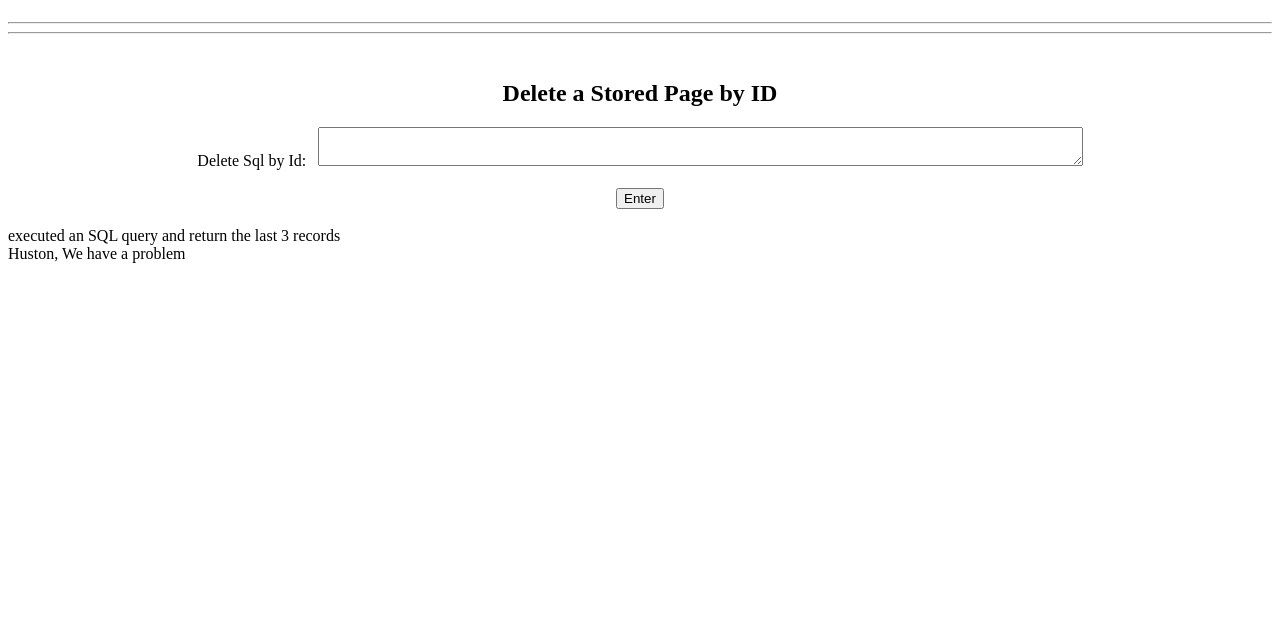
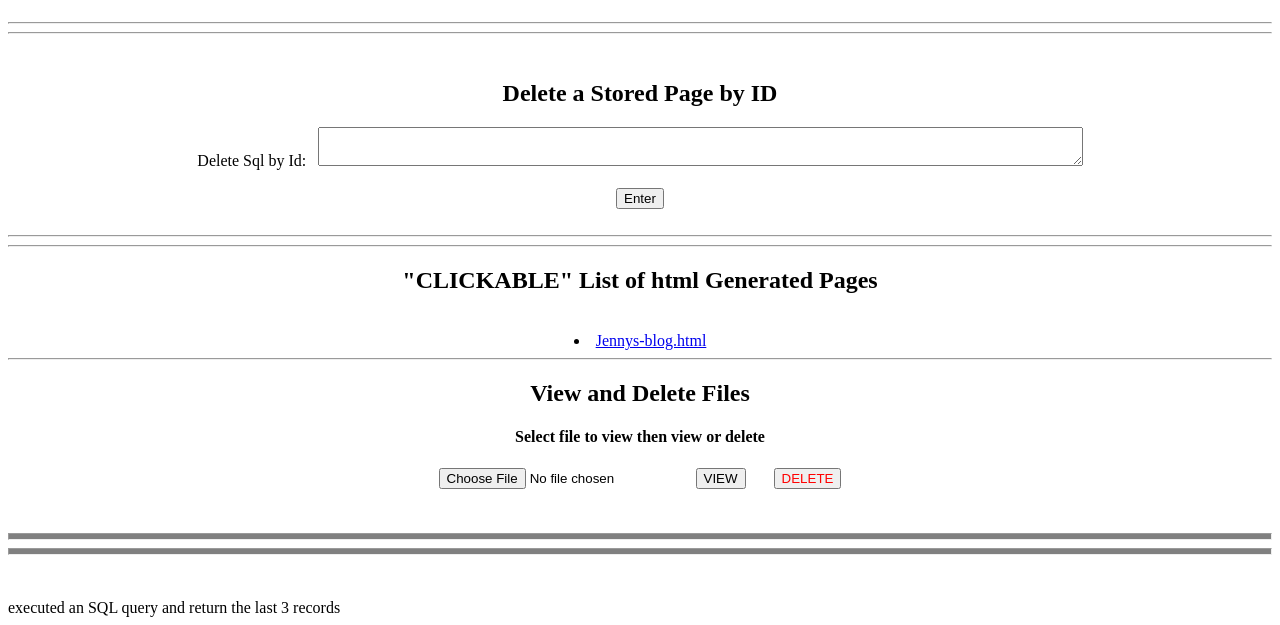
Before and after one commit to BlogBlocks/URL-DATA-HTML, a PHP site: page / in a window 1280 px wide. Shown: the part 1341-1966 px from the top of the page. Before the commit the page ends 1604 px from the top, so only its background shows below. Run offline with PHP 8.4, Linux system fonts and the light colour scheme; data comes from the database, SQL or seed files in the repository; some libraries are stand-ins or nearby versions.

Commit message:
Update index.php
Added directory view of html files and an html file delete function

```diff
--- a/index.php
+++ b/index.php
@@ -1,3 +1,4 @@
+
 
 <!DOCTYPE html>
 <html xmlns="http://www.w3.org/1999/xhtml" lang="en">
@@ -86,27 +87,66 @@
 					<br />
 					<br /> <input type="submit" name="deleteit" value="Enter" />
 				</form></center>
-				<br />
+				<br /><hr /><hr />
+<center><h2>"CLICKABLE" List of html Generated Pages</h2><br />
+<?php
+settype($thelist, "string");
+if ($handle = opendir('.')) {
+    while (false !== ($file = readdir($handle)))
+    {
+        if ($file != "." && $file != ".." && strtolower(substr($file, strrpos($file, '.') + 1)) == 'html')
+        {
+            $thelist .= '<li><a href="'.$file.'">'.$file.'</a></li>';
+        }
+    }
+echo $thelist;
+    closedir($handle);
+}
+?></center><hr />
+<center>
+<h2>View and Delete Files</h2>
+<h4>Select file to view then view or delete</h4>
+<form action="<?php echo $_SERVER['PHP_SELF']?>" method="post">
+<input type="file" name="filename" value="" />
+<input type="submit" name="submit" value="VIEW" />&nbsp;&nbsp;&nbsp;&nbsp;&nbsp;&nbsp;
+<input type="submit" name="delete" value="DELETE" style="color:red;" />
+<br />
+</form>
 
+<?php
+if (isset ( $_POST ['submit'] ) ) {
+$view = file_get_contents ($_POST ['filename']  );
+echo $view;
+  } ;
+?>
 
+<?php
+
+if (isset ( $_POST ['delete'] ) && ! empty ($_POST ['filename'] )) {
+$filename = $_POST ['filename'];
+unlink($filename);
+$filename = NULL;
+}
+?>
+</center>
+<br /><br />
+<hr style="height:5px;background-color:gray;" >
+<hr style="height:5px;background-color:gray;" >
+<br /><br />
 <?php
 //connection to the database
 $hostname = "localhost";
 $username = "root";
 $password = "";
+$database = "geturl";
 $dbhandle = mysql_connect($hostname, $username, $password)
 or die("Unable to connect to MySQL");
 
 //select a database to work with
-$selected = mysql_select_db("geturl",$dbhandle)
+$selected = mysql_select_db($database,$dbhandle)
 or die("Could not select geturl");
 ?>
 
-
-
-
-
-<?php header('Content-Type: text/html; charset=UTF-8'); ?>
 executed an SQL query and return the last 3 records
 <?php $result = mysql_query("SELECT * FROM `urls`" . "ORDER BY `ID` DESC LIMIT 3"); ?>
 <div class="boxit">
@@ -191,8 +231,7 @@
 		echo $keywords . "<br />";
 		echo $page . "<br /><br /><hr>";
 	}
-} else {
-	echo "Huston, We have a problem";
+
 }
 ?>
 
@@ -232,9 +271,6 @@
  <?php
 if(isset($_POST['deleteit']))
 {
-$hostname = "localhost";
-$username = "root";
-$password = "";
 $con = mysql_connect($hostname, $username, $password);
 if(! $con )
 {
@@ -244,7 +280,7 @@
 $sql = "DELETE FROM urls WHERE ID={$_POST['delid']} LIMIT 1";
 //$sql = "DELETE comments ".
 //       "WHERE id = $id" ;
-mysql_select_db('geturl');
+mysql_select_db($database);
 $retval = mysql_query( $sql, $con );
 if(! $retval )
 {
```
